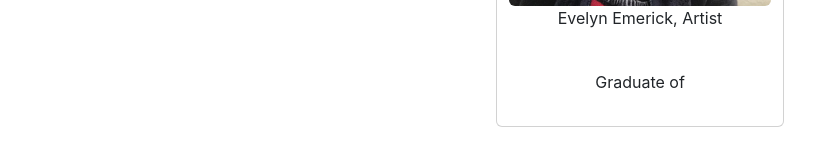
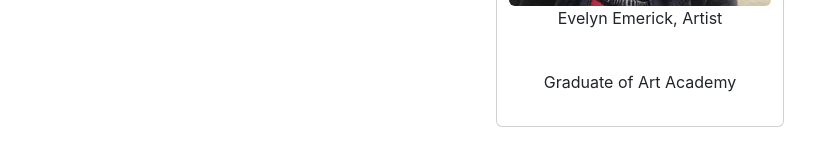
Before and after one commit to Vavarooks/ArtPorfolio, a React (Create React App) app in the folder client/: page /about in a window 1280 px wide. Shown: the part 708-864 px from the top of the page, without its empty margins (0-834 px from the left). Built offline with nearby package versions, Linux system fonts and the light colour scheme.

Commit message:
About section small edit

```diff
--- a/client/src/views/About.jsx
+++ b/client/src/views/About.jsx
@@ -24,7 +24,7 @@ const About = () => {
                             <p>Evelyn Emerick, Artist</p>
                         </div>
                     <div className='card-body'>
-                        <p>Graduate of </p>
+                        <p>Graduate of Art Academy</p>
                     </div>
                 </div>
             </div>
```
